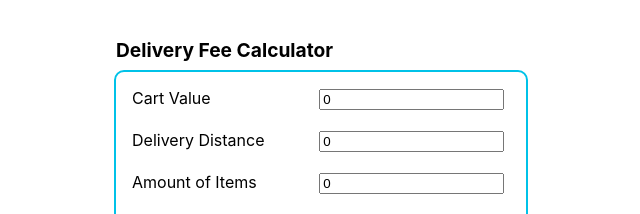
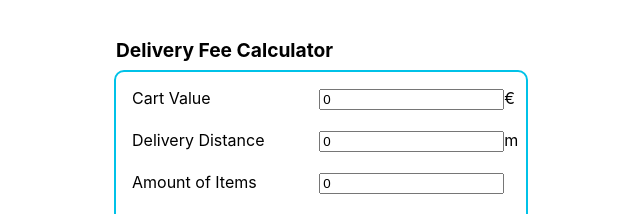
Before and after one commit to KatarinaNeskovic/Delivery-Fee-Calculator, a React (Create React App) app: page / in a window 1280 px wide. Shown: the top 214 px of the page, without its empty margins (268-908 px from the left). Built offline with nearby package versions, Linux system fonts and the light colour scheme.

Commit message:
added meter and euro symbol

```diff
--- a/src/DeliveryPriceCalculator.tsx
+++ b/src/DeliveryPriceCalculator.tsx
@@ -56,6 +56,7 @@ export function DeliveryPriceCalculator(props:DeliveryRequest) {
             onChange={handleChange}
             required
           />
+          €
         </p>
 
         <p>
@@ -71,6 +72,7 @@ export function DeliveryPriceCalculator(props:DeliveryRequest) {
             onChange={handleChange}
             required
           />
+          m
         </p>
 
         <p>
```
